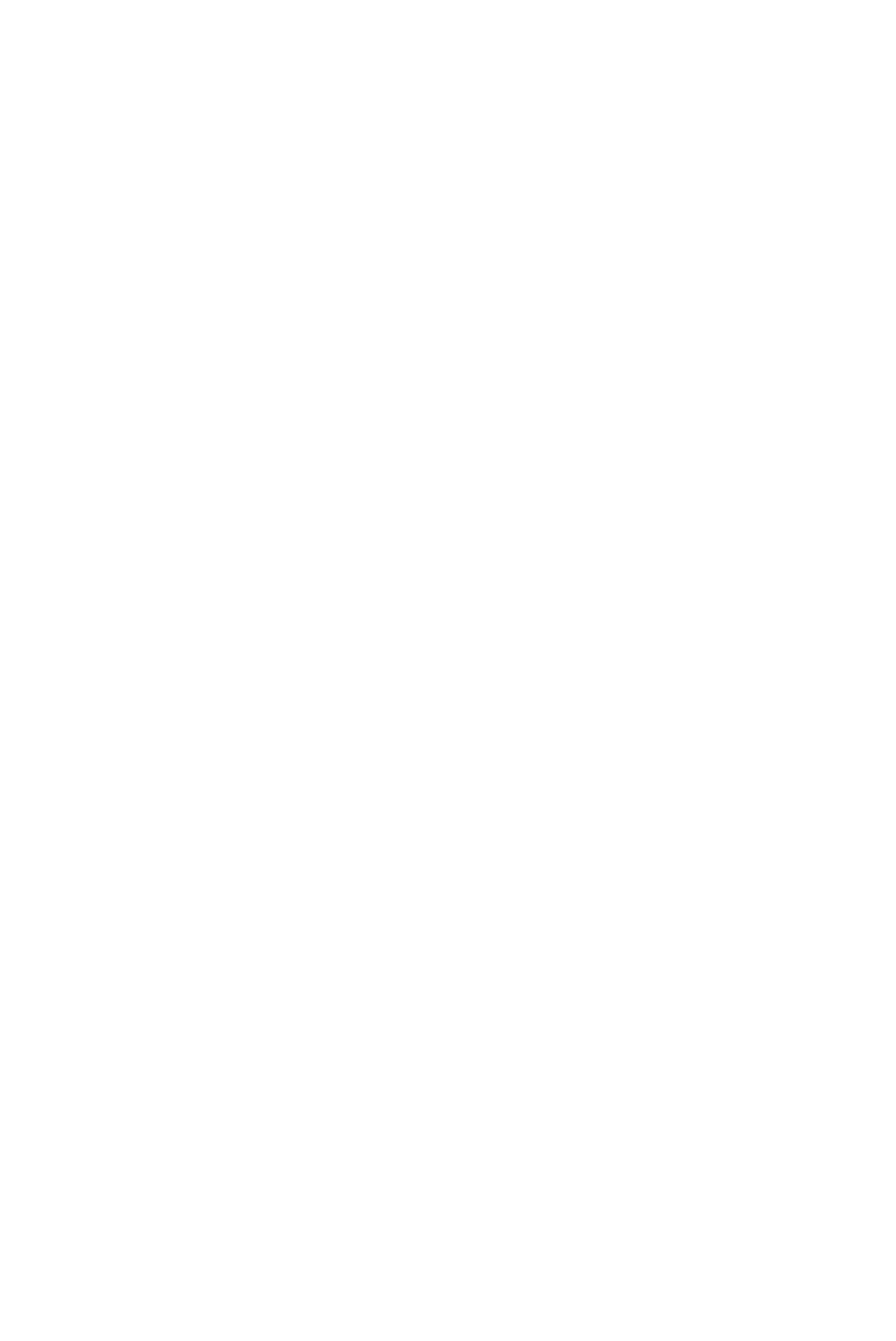
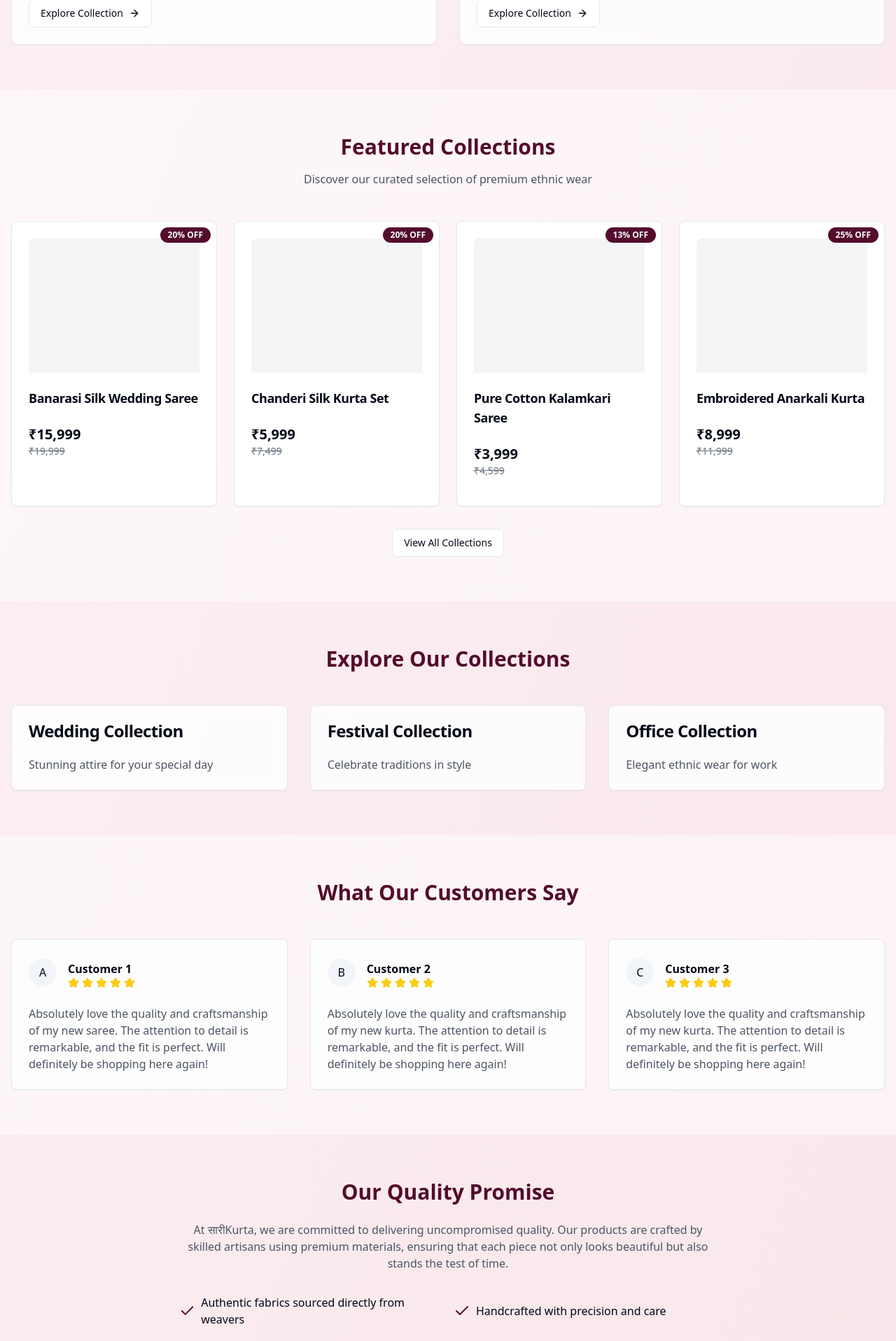
Before and after one commit to alucard-alexander/b-fashions-landing-page, a React (Vite) app: page / in a window 1280 px wide. Shown: the part 820-2737 px from the top of the page at 70% size. Before the commit the page ends 800 px from the top, so only its background shows below. Built offline with nearby package versions, Linux system fonts and the light colour scheme.

Commit message:
feat: Implement home page content
Implement the home page content as described in the prompt.

```diff
--- /dev/null
+++ b/src/components/CategorySection.tsx
@@ -0,0 +1,45 @@
+
+import React from 'react';
+import { Link } from 'react-router-dom';
+import { ArrowRight } from 'lucide-react';
+import { Button } from './ui/button';
+import { Card, CardContent, CardHeader, CardTitle } from './ui/card';
+
+const CategorySection = () => {
+  return (
+    <section className="py-16 container mx-auto px-4">
+      <h2 className="text-3xl font-bold text-center mb-12 text-[#530c2c]">Shop By Category</h2>
+      <div className="grid md:grid-cols-2 gap-8">
+        <Card className="bg-white/80 backdrop-blur">
+          <CardHeader>
+            <CardTitle>Elegant Sarees</CardTitle>
+          </CardHeader>
+          <CardContent>
+            <p className="mb-4">Discover timeless tradition in silk, cotton & more</p>
+            <Button variant="outline" asChild>
+              <Link to="/collections/sarees" className="flex items-center gap-2">
+                Explore Collection <ArrowRight size={16} />
+              </Link>
+            </Button>
+          </CardContent>
+        </Card>
+
+        <Card className="bg-white/80 backdrop-blur">
+          <CardHeader>
+            <CardTitle>Designer Kurtas</CardTitle>
+          </CardHeader>
+          <CardContent>
+            <p className="mb-4">Contemporary designs for the modern woman</p>
+            <Button variant="outline" asChild>
+              <Link to="/collections/kurtas" className="flex items-center gap-2">
+                Explore Collection <ArrowRight size={16} />
+              </Link>
+            </Button>
+          </CardContent>
+        </Card>
+      </div>
+    </section>
+  );
+};
+
+export default CategorySection;
--- /dev/null
+++ b/src/components/CollectionTypes.tsx
@@ -0,0 +1,40 @@
+
+import React from 'react';
+import { Card, CardContent, CardHeader, CardTitle } from './ui/card';
+
+const collections = [
+  {
+    title: 'Wedding Collection',
+    description: 'Stunning attire for your special day',
+  },
+  {
+    title: 'Festival Collection',
+    description: 'Celebrate traditions in style',
+  },
+  {
+    title: 'Office Collection',
+    description: 'Elegant ethnic wear for work',
+  },
+];
+
+const CollectionTypes = () => {
+  return (
+    <section className="py-16 container mx-auto px-4">
+      <h2 className="text-3xl font-bold text-center mb-12 text-[#530c2c]">Explore Our Collections</h2>
+      <div className="grid md:grid-cols-3 gap-8">
+        {collections.map((collection) => (
+          <Card key={collection.title} className="bg-white/80 backdrop-blur hover:shadow-lg transition-shadow">
+            <CardHeader>
+              <CardTitle>{collection.title}</CardTitle>
+            </CardHeader>
+            <CardContent>
+              <p className="text-gray-600">{collection.description}</p>
+            </CardContent>
+          </Card>
+        ))}
+      </div>
+    </section>
+  );
+};
+
+export default CollectionTypes;
--- /dev/null
+++ b/src/components/CustomerReviews.tsx
@@ -0,0 +1,58 @@
+
+import React from 'react';
+import { Star } from 'lucide-react';
+import { Card, CardContent, CardHeader } from './ui/card';
+import { Avatar, AvatarFallback } from './ui/avatar';
+
+const reviews = [
+  {
+    id: 1,
+    name: 'Customer 1',
+    initial: 'A',
+    review: "Absolutely love the quality and craftsmanship of my new saree. The attention to detail is remarkable, and the fit is perfect. Will definitely be shopping here again!",
+  },
+  {
+    id: 2,
+    name: 'Customer 2',
+    initial: 'B',
+    review: "Absolutely love the quality and craftsmanship of my new kurta. The attention to detail is remarkable, and the fit is perfect. Will definitely be shopping here again!",
+  },
+  {
+    id: 3,
+    name: 'Customer 3',
+    initial: 'C',
+    review: "Absolutely love the quality and craftsmanship of my new kurta. The attention to detail is remarkable, and the fit is perfect. Will definitely be shopping here again!",
+  },
+];
+
+const CustomerReviews = () => {
+  return (
+    <section className="py-16 container mx-auto px-4 bg-white/50">
+      <h2 className="text-3xl font-bold text-center mb-12 text-[#530c2c]">What Our Customers Say</h2>
+      <div className="grid md:grid-cols-3 gap-8">
+        {reviews.map((review) => (
+          <Card key={review.id} className="bg-white/80">
+            <CardHeader className="flex flex-row items-center gap-4">
+              <Avatar>
+                <AvatarFallback>{review.initial}</AvatarFallback>
+              </Avatar>
+              <div>
+                <h3 className="font-semibold">{review.name}</h3>
+                <div className="flex gap-1">
+                  {[...Array(5)].map((_, i) => (
+                    <Star key={i} size={16} className="fill-yellow-400 text-yellow-400" />
+                  ))}
+                </div>
+              </div>
+            </CardHeader>
+            <CardContent>
+              <p className="text-gray-600">{review.review}</p>
+            </CardContent>
+          </Card>
+        ))}
+      </div>
+    </section>
+  );
+};
+
+export default CustomerReviews;
--- /dev/null
+++ b/src/components/FeaturedCollections.tsx
@@ -0,0 +1,87 @@
+
+import React from 'react';
+import { Link } from 'react-router-dom';
+import { ShoppingCart } from 'lucide-react';
+import { Button } from './ui/button';
+import { Card, CardContent, CardHeader, CardTitle } from './ui/card';
+import { Badge } from './ui/badge';
+
+const products = [
+  {
+    id: 1,
+    name: 'Banarasi Silk Wedding Saree',
+    price: 15999,
+    originalPrice: 19999,
+    discount: '20% OFF',
+    type: 'saree',
+  },
+  {
+    id: 2,
+    name: 'Chanderi Silk Kurta Set',
+    price: 5999,
+    originalPrice: 7499,
+    discount: '20% OFF',
+    type: 'kurta',
+  },
+  {
+    id: 3,
+    name: 'Pure Cotton Kalamkari Saree',
+    price: 3999,
+    originalPrice: 4599,
+    discount: '13% OFF',
+    type: 'saree',
+  },
+  {
+    id: 4,
+    name: 'Embroidered Anarkali Kurta',
+    price: 8999,
+    originalPrice: 11999,
+    discount: '25% OFF',
+    type: 'kurta',
+  },
+];
+
+const FeaturedCollections = () => {
+  return (
+    <section className="py-16 container mx-auto px-4 bg-white/50">
+      <div className="text-center mb-12">
+        <h2 className="text-3xl font-bold text-[#530c2c] mb-4">Featured Collections</h2>
+        <p className="text-gray-600">Discover our curated selection of premium ethnic wear</p>
+      </div>
+
+      <div className="grid sm:grid-cols-2 lg:grid-cols-4 gap-6">
+        {products.map((product) => (
+          <Card key={product.id} className="relative group">
+            <Badge className="absolute top-2 right-2 bg-[#530c2c]">
+              {product.discount}
+            </Badge>
+            <CardHeader>
+              <div className="h-48 bg-gray-100 rounded-t-lg mb-4"></div>
+              <CardTitle className="text-lg">{product.name}</CardTitle>
+            </CardHeader>
+            <CardContent>
+              <div className="flex justify-between items-center mb-4">
+                <div>
+                  <p className="text-xl font-bold">₹{product.price.toLocaleString()}</p>
+                  <p className="text-sm text-gray-500 line-through">₹{product.originalPrice.toLocaleString()}</p>
+                </div>
+                <Button size="sm" className="opacity-0 group-hover:opacity-100 transition-opacity">
+                  <ShoppingCart className="mr-2" size={16} />
+                  Add to Cart
+                </Button>
+              </div>
+            </CardContent>
+          </Card>
+        ))}
+      </div>
+
+      <div className="text-center mt-8">
+        <Button variant="outline" asChild>
+          <Link to="/collections">View All Collections</Link>
+        </Button>
+      </div>
+    </section>
+  );
+};
+
+export default FeaturedCollections;
--- /dev/null
+++ b/src/components/QualityPromise.tsx
@@ -0,0 +1,34 @@
+
+import React from 'react';
+import { Check } from 'lucide-react';
+
+const promises = [
+  'Authentic fabrics sourced directly from weavers',
+  'Handcrafted with precision and care',
+  'Rigorous quality checks before shipping',
+  'Supporting traditional Indian craftsmanship',
+];
+
+const QualityPromise = () => {
+  return (
+    <section className="py-16 container mx-auto px-4">
+      <div className="max-w-3xl mx-auto text-center">
+        <h2 className="text-3xl font-bold mb-6 text-[#530c2c]">Our Quality Promise</h2>
+        <p className="text-gray-600 mb-8">
+          At सारीKurta, we are committed to delivering uncompromised quality. Our products are crafted by skilled artisans
+          using premium materials, ensuring that each piece not only looks beautiful but also stands the test of time.
+        </p>
+        <div className="grid sm:grid-cols-2 gap-4">
+          {promises.map((promise) => (
+            <div key={promise} className="flex items-center gap-2 text-left">
+              <Check className="text-[#530c2c]" />
+              <span>{promise}</span>
+            </div>
+          ))}
+        </div>
+      </div>
+    </section>
+  );
+};
+
+export default QualityPromise;
--- a/src/pages/Index.tsx
+++ b/src/pages/Index.tsx
@@ -3,12 +3,22 @@ import React from 'react';
 import Navigation from '@/components/Navigation';
 import HeroBanner from '@/components/HeroBanner';
 import Footer from '@/components/Footer';
+import FeaturedCollections from '@/components/FeaturedCollections';
+import CategorySection from '@/components/CategorySection';
+import CollectionTypes from '@/components/CollectionTypes';
+import CustomerReviews from '@/components/CustomerReviews';
+import QualityPromise from '@/components/QualityPromise';
 
 const Index = () => {
   return (
     <div className="min-h-screen bg-gradient-to-br from-[#fdf1f4] to-[#f8e6ea] flex flex-col">
       <Navigation />
       <HeroBanner />
+      <CategorySection />
+      <FeaturedCollections />
+      <CollectionTypes />
+      <CustomerReviews />
+      <QualityPromise />
       <Footer />
     </div>
   );
```
